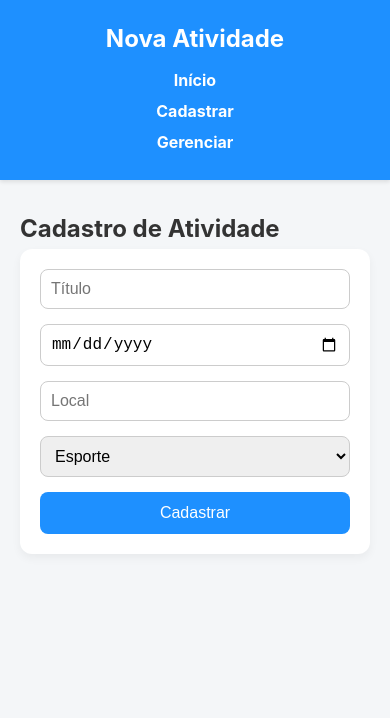
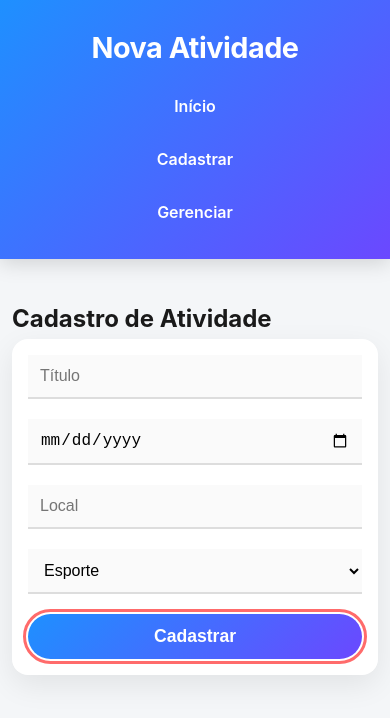
Before and after one commit to carlossh8/agenda-atividades, a plain HTML site: page cadastrar.html in a window 390 px wide. Both pictures are taken after typing "Sample", "2020-01-15", "Sample" into the empty fields and a click on the button "Cadastrar". Drawn offline with Linux system fonts and the light colour scheme.

Commit message:
Adiciona variáveis CSS para cores e espaçamentos, melhora o estilo do cabeçalho e dos formulários, e implementa animações sutis para uma experiência mais responsiva e agradável.

```diff
--- a/css/style.css
+++ b/css/style.css
@@ -1,4 +1,17 @@
 /* Fonte e base */
+:root {
+  --primary-color: #1E90FF;
+  --secondary-color: #187bcd;
+  --accent-color: #ff6b6b;
+  --background-light: #f4f6f8;
+  --text-dark: #1a1a1a;
+  --shadow-light: rgba(0, 0, 0, 0.08);
+  --shadow-dark: rgba(0, 0, 0, 0.15);
+  --spacing-unit: 24px;
+  --border-radius: 16px;
+  --gradient: linear-gradient(135deg, #1E90FF, #6b48ff);
+}
+
 * {
   margin: 0;
   padding: 0;
@@ -7,114 +20,189 @@
 
 body {
   font-family: 'Inter', sans-serif;
-    background-color: #f4f6f8;
-    color: #333;
-    line-height: 1.6;
-    padding-bottom: 40px;
+  background-color: var(--background-light);
+  color: var(--text-dark);
+  line-height: 1.7;
+  font-size: 16px;
+  font-weight: 400;
+  overflow-x: hidden;
 }
 
 /* Cabeçalho */
 header {
-    background-color: #1E90FF;
+  background: var(--gradient);
   color: white;
-    padding: 20px;
+  padding: var(--spacing-unit);
   text-align: center;
-    box-shadow: 0 2px 4px rgba(0,0,0,0.1);
+  box-shadow: 0 4px 20px var(--shadow-dark);
+  position: sticky;
+  top: 0;
+  z-index: 1000;
+  backdrop-filter: blur(10px);
 }
 
 header h1 {
-    font-size: 2rem;
-    margin-bottom: 10px;
+  font-size: 2.5rem;
+  font-weight: 700;
+  letter-spacing: -0.5px;
+  margin-bottom: 12px;
 }
 
 /* Navegação */
 nav {
-    margin-top: 10px;
+  margin-top: 12px;
+  display: flex;
+  justify-content: center;
+  gap: 20px;
 }
 
 nav a {
   color: white;
   text-decoration: none;
-    margin: 0 12px;
-    font-weight: bold;
-    transition: text-decoration 0.2s;
+  font-weight: 600;
+  padding: 8px 16px;
+  border-radius: 30px;
+  transition: background-color 0.3s ease, transform 0.2s ease;
 }
 
 nav a:hover {
-    text-decoration: underline;
+  background-color: rgba(255, 255, 255, 0.15);
+  transform: scale(1.05);
 }
 
 /* Conteúdo principal */
 main {
-    max-width: 800px;
-    margin: 30px auto;
-    padding: 0 20px;
+  max-width: 900px;
+  margin: 40px auto;
+  padding: 0 var(--spacing-unit);
 }
 
 /* Cards de atividades */
 .atividade {
   background-color: #fff;
-    border-radius: 12px;
-    padding: 20px;
-    margin-bottom: 20px;
-    box-shadow: 0 4px 10px rgba(0,0,0,0.05);
-    transition: transform 0.2s ease;
+  border-radius: var(--border-radius);
+  padding: var(--spacing-unit);
+  margin-bottom: var(--spacing-unit);
+  box-shadow: 0 10px 30px var(--shadow-light);
+  transition: transform 0.3s ease, box-shadow 0.3s ease;
+  position: relative;
+  overflow: hidden;
+}
+
+.atividade::before {
+  content: '';
+  position: absolute;
+  top: 0;
+  left: 0;
+  width: 100%;
+  height: 4px;
+  background: var(--gradient);
+  opacity: 0.8;
 }
 
 .atividade:hover {
-    transform: scale(1.01);
+  transform: translateY(-5px);
+  box-shadow: 0 15px 40px var(--shadow-dark);
 }
 
 .atividade h3 {
-    margin-bottom: 8px;
-    color: #1E90FF;
+  margin-bottom: 10px;
+  color: var(--primary-color);
+  font-weight: 500; /* Reduzido de 600 para um visual mais leve */
+  font-size: 1.1rem; /* Reduzido de 1.25rem para algo mais sutil */
 }
 
 /* Formulário */
 form {
   background-color: #fff;
-    padding: 20px;
-    border-radius: 12px;
-    box-shadow: 0 4px 10px rgba(0,0,0,0.05);
-    display: flex;
-    flex-direction: column;
-    gap: 15px;
+  padding: var(--spacing-unit);
+  border-radius: var(--border-radius);
+  box-shadow: 0 10px 30px var(--shadow-light);
+  display: grid;
+  gap: 20px;
+  position: relative;
+  overflow: hidden;
 }
 
 input, select {
-    padding: 10px;
-    border: 1px solid #ccc;
-    border-radius: 8px;
+  padding: 12px;
+  border: none;
+  border-bottom: 2px solid #ddd;
+  border-radius: 0;
   font-size: 1rem;
+  background: #fafafa;
+  transition: border-color 0.3s ease, box-shadow 0.3s ease;
+}
+
+input:focus, select:focus {
+  outline: none;
+  border-color: var(--primary-color);
+  box-shadow: 0 2px 10px rgba(30, 144, 255, 0.2);
 }
 
 button {
-    background-color: #1E90FF;
+  background: var(--gradient);
   color: white;
   border: none;
-    padding: 12px;
-    font-size: 1rem;
-    border-radius: 8px;
+  padding: 14px;
+  font-size: 1.1rem;
+  font-weight: 600;
+  border-radius: 30px;
   cursor: pointer;
-    transition: background-color 0.3s ease;
+  transition: transform 0.3s ease, box-shadow 0.3s ease;
 }
 
 button:hover {
-    background-color: #187bcd;
+  transform: translateY(-2px);
+  box-shadow: 0 8px 20px rgba(30, 144, 255, 0.3);
+}
+
+button:active {
+  transform: translateY(0);
+}
+
+/* Acessibilidade */
+a:focus, button:focus {
+  outline: 3px solid var(--accent-color);
+  outline-offset: 2px;
+}
+
+/* Animações sutis */
+@keyframes fadeIn {
+  from { opacity: 0; transform: translateY(20px); }
+  to { opacity: 1; transform: translateY(0); }
+}
+
+.atividade, form {
+  animation: fadeIn 0.5s ease forwards;
 }
 
 /* Responsividade */
 @media (max-width: 600px) {
-    header h1 {
-      font-size: 1.5rem;
+  main {
+      padding: 0 12px;
   }
 
-    nav a {
-      display: block;
-      margin: 5px 0;
+  header h1 {
+      font-size: 1.8rem;
   }
 
-    .atividade {
-      font-size: 0.95rem;
+  nav {
+      flex-direction: column;
+      gap: 10px;
+  }
+
+  .atividade, form {
+      padding: 16px;
+  }
+
+  button {
+      padding: 12px;
   }
 }
+
+@media (max-width: 900px) and (min-width: 601px) {
+  main {
+      max-width: 95%;
+  }
+}
```
Lines whose indentation alone changed are shown as unchanged.
